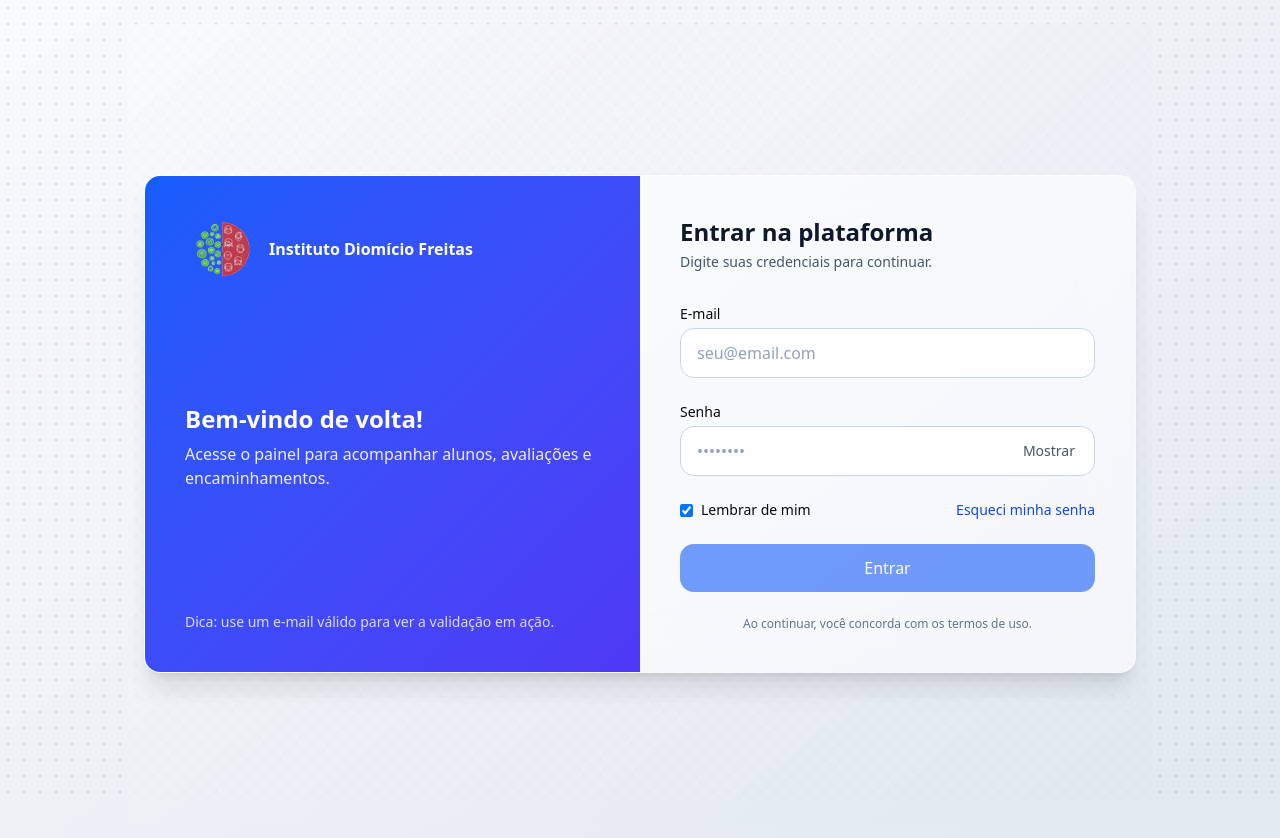
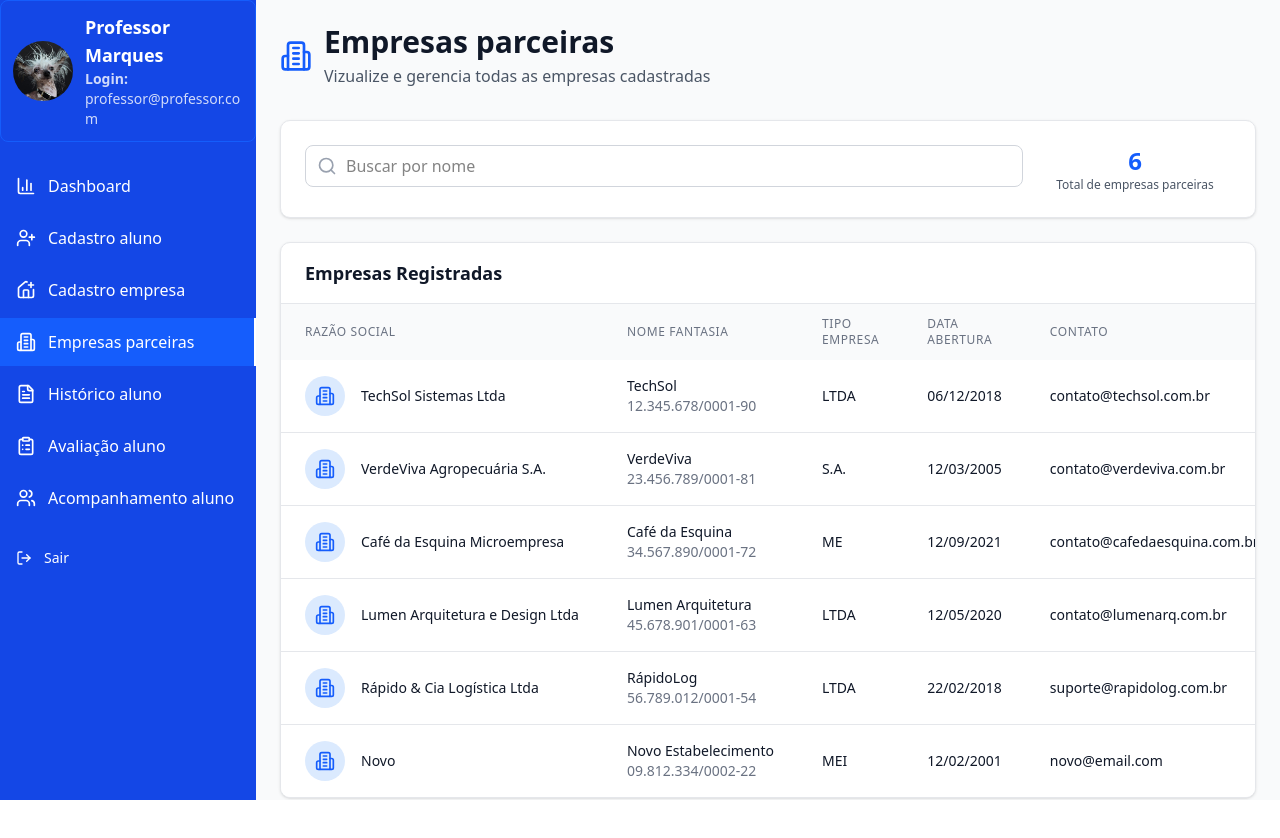
Before and after one commit to pedrovmdp/projetoExtensao_iv, a React (Vite) app in the folder frontend/: page /empresas in a window 1280 px wide. Before the commit this address led to /login. Shown: the top 838 px of the page. After the commit the page ends 800 px from the top, so only its background shows below. Built offline with nearby package versions, Linux system fonts and the light colour scheme; data requests are answered from the project's data file; sample sign-in values are in the browser's storage.

Commit message:
feat: autenticacao e fluxo

```diff
--- a/frontend/package.json
+++ b/frontend/package.json
@@ -59,7 +59,7 @@
     "react-router-dom": "^7.6.1",
     "recharts": "^2.15.3",
     "redux": "^5.0.1",
-    "sonner": "^2.0.3",
+    "sonner": "^2.0.7",
     "tailwind-merge": "^3.3.0",
     "tailwindcss": "^4.1.7",
     "vaul": "^1.1.2",
--- a/frontend/src/App.jsx
+++ b/frontend/src/App.jsx
@@ -1,12 +1,17 @@
 import { useState } from "react";
 import { BrowserRouter as Router, Routes, Route, useLocation } from "react-router-dom";
+import { Provider } from "react-redux";
 import { Menu } from "lucide-react";
 import { Button } from "./components/ui/button";
+import { Toaster } from "sonner";
 import "./App.css";
 
-// Redux
-import { Provider } from "react-redux";
+// Store
 import { store } from "../store/index.js";
+
+// Layout e proteção
+import Sidebar from "./components/SideBar";
+import ProtectedRoute from "./components/ProtectedRoute";
 
 // Páginas principais
 import Login from "./pages/Login";
@@ -19,17 +24,14 @@ import AcompanhamentoAluno from "./pages/AcompanhamentoAluno";
 import EmpresasParceiras from "./pages/EmpresasParceias";
 import EditarPerfil from "./pages/EditarPerfil";
 
-// Layout
-import Sidebar from "./components/SideBar";
-import ProtectedRoute from "./components/ProtectedRoute";
-
 function AppShell() {
   const [sidebarOpen, setSidebarOpen] = useState(false);
   const location = useLocation();
 
-  // Oculta Sidebar em rotas de autenticação (login)
+  // Oculta Sidebar em rotas de autenticação
   const isAuthRoute = location.pathname.startsWith("/login");
 
+  // Layout da página de login
   if (isAuthRoute) {
     return (
       <div className="min-h-screen w-full flex items-center justify-center p-6 bg-gradient-to-br from-slate-50 to-slate-200 relative">
@@ -43,6 +45,7 @@ function AppShell() {
     );
   }
 
+  // Layout interno protegido
   return (
     <div className="flex h-screen bg-gray-50">
       {/* Sidebar */}
@@ -141,13 +144,14 @@ function AppShell() {
   );
 }
 
-// Componente principal com Provider + Router
+// 🌟 App principal com Redux, Router e Toasts globais
 export default function App() {
   return (
     <Provider store={store}>
       <Router>
         <AppShell />
       </Router>
+      <Toaster richColors position="top-right" />
     </Provider>
   );
 }
--- /dev/null
+++ b/frontend/src/components/ConfirmDialog.jsx
@@ -0,0 +1,47 @@
+import {
+    Dialog,
+    DialogContent,
+    DialogHeader,
+    DialogTitle,
+    DialogDescription,
+    DialogFooter,
+  } from "@/components/ui/dialog";
+  import { Button } from "@/components/ui/button";
+
+  export default function ConfirmDialog({
+    open,
+    onOpenChange,
+    title = "Confirmação",
+    description = "Tem certeza desta ação?",
+    confirmText = "Confirmar",
+    cancelText = "Cancelar",
+    onConfirm,
+  }) {
+    return (
+      <Dialog open={open} onOpenChange={onOpenChange}>
+        <DialogContent className="max-w-sm">
+          <DialogHeader>
+            <DialogTitle>{title}</DialogTitle>
+            <DialogDescription>{description}</DialogDescription>
+          </DialogHeader>
+
+          <DialogFooter className="flex justify-end gap-3 mt-4">
+            <Button
+              variant="outline"
+              onClick={() => onOpenChange(false)}
+              className="border-gray-300"
+            >
+              {cancelText}
+            </Button>
+            <Button
+              variant="destructive"
+              onClick={onConfirm}
+              className="bg-red-600 hover:bg-red-700 text-white"
+            >
+              {confirmText}
+            </Button>
+          </DialogFooter>
+        </DialogContent>
+      </Dialog>
+    );
+  }
--- a/frontend/src/components/SideBar.jsx
+++ b/frontend/src/components/SideBar.jsx
@@ -1,4 +1,5 @@
-import { useLocation } from "react-router-dom";
+import { useState } from "react";
+import { useLocation, useNavigate } from "react-router-dom";
 import {
   BarChart3,
   ClipboardList,
@@ -8,24 +9,36 @@ import {
   UserPlus,
   Users,
   X,
-  Building2
+  Building2,
 } from "lucide-react";
+import { useDispatch } from "react-redux";
+import { logout } from "../../store/features/authSlice";
 import UserProfile from "./UserProfile";
 import NavItem from "./NavItem";
+import ConfirmDialog from "./ConfirmDialog";
 import { Button } from "@/components/ui/button.jsx";
 
 export default function Sidebar({ isOpen, onClose }) {
   const location = useLocation();
+  const navigate = useNavigate();
+  const dispatch = useDispatch();
+
+  const [openDialog, setOpenDialog] = useState(false);
 
   const navItems = [
     { to: "/", icon: BarChart3, label: "Dashboard" },
     { to: "/cadastro-aluno", icon: UserPlus, label: "Cadastro aluno" },
     { to: "/cadastro-empresa", icon: HousePlus, label: "Cadastro empresa" },
-    { to: "/empresas", icon: Building2 ,label: "Empresas parceiras"},
+    { to: "/empresas", icon: Building2, label: "Empresas parceiras" },
     { to: "/historico", icon: FileText, label: "Histórico aluno" },
     { to: "/avaliacao", icon: ClipboardList, label: "Avaliação aluno" },
     { to: "/acompanhamento", icon: Users, label: "Acompanhamento aluno" },
   ];
+
+  const handleLogout = () => {
+    dispatch(logout());
+    navigate("/login");
+  };
 
   return (
     <>
@@ -37,21 +50,16 @@ export default function Sidebar({ isOpen, onClose }) {
         />
       )}
 
-      {/* Sidebar */}
+      {/* Sidebar principal */}
       <div
         className={`
-                fixed lg:static inset-y-0 left-0 z-50
-                w-64 bg-blue-700 transform transition-transform duration-300 ease-in-out
-                ${
-                  isOpen
-                    ? "translate-x-0"
-                    : "-translate-x-full lg:translate-x-0"
-                }
-            `}
+          fixed lg:static inset-y-0 left-0 z-50
+          w-64 bg-blue-700 transform transition-transform duration-300 ease-in-out
+          ${isOpen ? "translate-x-0" : "-translate-x-full lg:translate-x-0"}
+        `}
       >
-        {/* Header da sidebar */}
+        {/* Header mobile */}
         <div className="flex items-center justify-between p-4 lg:hidden">
-          {/* <Logo /> */}
           <Button
             variant="ghost"
             size="sm"
@@ -62,14 +70,11 @@ export default function Sidebar({ isOpen, onClose }) {
           </Button>
         </div>
 
-        {/* Logo para desktop */}
-        <div className="hidden lg:block">{/* <Logo /> */}</div>
-
         {/* Perfil do usuário */}
         <UserProfile />
 
         {/* Navegação */}
-        <nav className="mt-5">
+        <nav className="mt-5 flex flex-col gap-1">
           {navItems.map((item) => (
             <NavItem
               key={item.to}
@@ -82,16 +87,29 @@ export default function Sidebar({ isOpen, onClose }) {
             </NavItem>
           ))}
 
+          {/* Botão de logout */}
           <Button
             variant="ghost"
             size="lg"
-            className="flex-1 justify-start rounded-none w-full text-white cursor-pointer hover:text-white hover:bg-blue-600 gap-3"
+            onClick={() => setOpenDialog(true)}
+            className="flex items-center justify-start rounded-none w-full text-white cursor-pointer hover:text-white hover:bg-blue-600 gap-3 mt-3"
           >
             <LogOut className="w-5 h-5" />
             Sair
           </Button>
         </nav>
       </div>
+
+      {/* Dialog de confirmação de saída */}
+      <ConfirmDialog
+        open={openDialog}
+        onOpenChange={setOpenDialog}
+        title="Confirmar saída"
+        description="Tem certeza de que deseja sair da plataforma?"
+        confirmText="Sair"
+        cancelText="Cancelar"
+        onConfirm={handleLogout}
+      />
     </>
   );
 }
--- a/frontend/src/components/ui/button.jsx
+++ b/frontend/src/components/ui/button.jsx
@@ -1,7 +1,8 @@
 import { Slot } from "@radix-ui/react-slot"
 import { cva } from "class-variance-authority";
 
-import { cn } from "../lib/utils"
+import { cn } from "@/lib/utils";
+
 
 const buttonVariants = cva(
   "inline-flex items-center justify-center gap-2 whitespace-nowrap rounded-md text-sm font-medium transition-all disabled:pointer-events-none disabled:opacity-50 [&_svg]:pointer-events-none [&_svg:not([class*='size-'])]:size-4 shrink-0 [&_svg]:shrink-0 outline-none focus-visible:border-ring focus-visible:ring-ring/50 focus-visible:ring-[3px] aria-invalid:ring-destructive/20 dark:aria-invalid:ring-destructive/40 aria-invalid:border-destructive",
--- a/frontend/src/components/ui/dialog.jsx
+++ b/frontend/src/components/ui/dialog.jsx
@@ -2,7 +2,8 @@ import * as React from "react"
 import * as DialogPrimitive from "@radix-ui/react-dialog"
 import { XIcon } from "lucide-react"
 
-import { cn } from "@/lib/utils"
+import { cn } from "@/lib/utils";
+
 
 function Dialog({
   ...props
--- a/frontend/src/pages/Login.jsx
+++ b/frontend/src/pages/Login.jsx
@@ -1,6 +1,13 @@
 import { useState } from "react";
+import { useDispatch } from "react-redux";
+import { useNavigate } from "react-router-dom";
+import { login } from "../../store/features/authSlice";
+import { toast } from "sonner";
 
 export default function Login() {
+  const dispatch = useDispatch();
+  const navigate = useNavigate();
+
   const [email, setEmail] = useState("");
   const [password, setPassword] = useState("");
   const [showPassword, setShowPassword] = useState(false);
@@ -21,8 +28,30 @@ export default function Login() {
   const handleSubmit = (e) => {
     e.preventDefault();
     if (!validate()) return;
+
     setIsSubmitting(true);
-    setTimeout(() => setIsSubmitting(false), 1200);
+
+    // 🔹 Simula autenticação
+    setTimeout(() => {
+      // verifica senha
+      if (password !== "1234") {
+        toast.error("Senha incorreta. Tente novamente.");
+        setIsSubmitting(false);
+        return;
+      }
+
+      // login bem-sucedido
+      const userData = {
+        email,
+        name: "Administrador IEEDF",
+        role: "admin",
+      };
+
+      dispatch(login(userData));
+      toast.success("Login realizado com sucesso!");
+      navigate("/");
+      setIsSubmitting(false);
+    }, 1000);
   };
 
   return (
@@ -34,34 +63,30 @@ export default function Login() {
         className="relative z-10 w-full max-w-5xl grid md:grid-cols-2 gap-0 rounded-2xl border border-white/30 bg-white/60 backdrop-blur-xl shadow-xl overflow-hidden"
         aria-labelledby="titulo-login"
       >
-        {/* Painel ilustrativo (desktop) */}
+        {/* Painel lateral */}
         <div className="hidden md:flex flex-col justify-between p-10 bg-gradient-to-br from-blue-600 to-indigo-600 text-white">
           <header className="flex items-center gap-3">
-            <div>
-              <img src="./logo.png" alt="logo IEEDF" className="w-18"/>
-            </div>
+            <img src="./logo.png" alt="logo IEEDF" className="w-18" />
             <h2 className="font-semibold">Instituto Diomício Freitas</h2>
           </header>
+
           <div>
             <h3 className="text-2xl font-semibold leading-tight">
               Bem-vindo de volta!
             </h3>
             <p className="mt-2 text-white/90">
-              Acesse o painel para acompanhar alunos, avaliações e
-              encaminhamentos.
+              Acesse o painel para acompanhar alunos, avaliações e encaminhamentos.
             </p>
           </div>
+
           <footer className="text-sm text-white/80">
             Dica: use um e-mail válido para ver a validação em ação.
           </footer>
         </div>
 
-        {/* Card do formulário */}
+        {/* Formulário */}
         <div className="p-8 sm:p-10">
-          <h1
-            id="titulo-login"
-            className="text-2xl font-semibold text-slate-900"
-          >
+          <h1 id="titulo-login" className="text-2xl font-semibold text-slate-900">
             Entrar na plataforma
           </h1>
           <p className="mt-1 text-sm text-slate-600">
@@ -78,26 +103,15 @@ export default function Login() {
                 <input
                   id="email"
                   type="email"
-                  inputMode="email"
-                  autoComplete="email"
-                  className={`w-full rounded-xl border px-4 py-3 bg-white/80 outline-none focus:ring-2 focus:ring-blue-500 placeholder:text-slate-400 ${
+                  className={`w-full rounded-xl border px-4 py-3 bg-white/80 outline-none focus:ring-2 focus:ring-blue-500 ${
                     errors.email ? "border-rose-500" : "border-slate-300"
                   }`}
                   placeholder="seu@email.com"
                   value={email}
                   onChange={(e) => setEmail(e.target.value)}
-                  aria-invalid={!!errors.email}
-                  aria-describedby={errors.email ? "email-erro" : undefined}
                 />
                 {errors.email && (
-                  <p
-                    id="email-erro"
-                    className="mt-1 text-sm text-rose-600"
-                    role="alert"
-                    aria-live="polite"
-                  >
-                    {errors.email}
-                  </p>
+                  <p className="mt-1 text-sm text-rose-600">{errors.email}</p>
                 )}
               </div>
             </div>
@@ -111,37 +125,24 @@ export default function Login() {
                 <input
                   id="password"
                   type={showPassword ? "text" : "password"}
-                  autoComplete="current-password"
-                  className={`w-full rounded-xl border px-4 py-3 bg-white/80 outline-none focus:ring-2 focus:ring-blue-500 placeholder:text-slate-400 ${
+                  className={`w-full rounded-xl border px-4 py-3 bg-white/80 outline-none focus:ring-2 focus:ring-blue-500 ${
                     errors.password ? "border-rose-500" : "border-slate-300"
                   }`}
                   placeholder="••••••••"
                   value={password}
                   onChange={(e) => setPassword(e.target.value)}
-                  aria-invalid={!!errors.password}
-                  aria-describedby={
-                    errors.password ? "password-erro" : undefined
-                  }
                 />
                 <button
                   type="button"
                   onClick={() => setShowPassword((s) => !s)}
-                  className="absolute right-2 top-1/2 -translate-y-1/2 px-3 py-1 text-sm text-slate-600 hover:underline cursor-pointer"
-                  aria-pressed={showPassword}
+                  className="absolute right-3 top-1/2 -translate-y-1/2 text-sm text-slate-600 hover:underline"
                 >
                   {showPassword ? "Ocultar" : "Mostrar"}
                 </button>
-                {errors.password && (
-                  <p
-                    id="password-erro"
-                    className="mt-1 text-sm text-rose-600"
-                    role="alert"
-                    aria-live="polite"
-                  >
-                    {errors.password}
-                  </p>
-                )}
               </div>
+              {errors.password && (
+                <p className="mt-1 text-sm text-rose-600">{errors.password}</p>
+              )}
             </div>
 
             {/* Opções */}
@@ -155,26 +156,21 @@ export default function Login() {
                 />
                 Lembrar de mim
               </label>
-              <button
-                type="button"
-                className="text-sm text-blue-700 hover:underline"
-              >
+              <button type="button" className="text-sm text-blue-700 hover:underline">
                 Esqueci minha senha
               </button>
             </div>
 
-            {/* Submit */}
+            {/* Botão */}
             <button
               type="submit"
               disabled={isSubmitting || !email || !password}
-              className="w-full rounded-xl px-4 py-3 font-medium bg-blue-600 text-white hover:bg-blue-700 disabled:opacity-60 disabled:cursor-not-allowed transition"
-              aria-busy={isSubmitting}
+              className="w-full rounded-xl px-4 py-3 font-medium bg-blue-600 text-white hover:bg-blue-700 disabled:opacity-60 transition"
             >
               {isSubmitting ? "Entrando..." : "Entrar"}
             </button>
 
-            {/* Rodapé opcional */}
-            <p className="text-center text-xs text-slate-500">
+            <p className="text-center text-xs text-slate-500 mt-3">
               Ao continuar, você concorda com os termos de uso.
             </p>
           </form>
--- a/frontend/store/features/authSlice.js
+++ b/frontend/store/features/authSlice.js
@@ -1,8 +1,11 @@
 import { createSlice } from "@reduxjs/toolkit";
 
+// 🔹 Tenta recuperar o usuário salvo no localStorage
+const savedUser = JSON.parse(localStorage.getItem("user"));
+
 const initialState = {
-  user: null, // guarda os dados do usuário logado
-  isAuthenticated: false, // indica se está logado
+  user: savedUser || null,              // guarda os dados do usuário logado
+  isAuthenticated: !!savedUser,         // indica se já está logado
 };
 
 const authSlice = createSlice({
@@ -12,10 +15,12 @@ const authSlice = createSlice({
     login(state, action) {
       state.user = action.payload;
       state.isAuthenticated = true;
+      localStorage.setItem("user", JSON.stringify(action.payload)); // salva no localStorage
     },
     logout(state) {
       state.user = null;
       state.isAuthenticated = false;
+      localStorage.removeItem("user"); // remove do localStorage
     },
   },
 });
```
Also changed, not shown: frontend/src/lib/utils.js (renamed from frontend/src/components/lib/utils.js), 1 other file (tests, documents, lock files or other folders).
